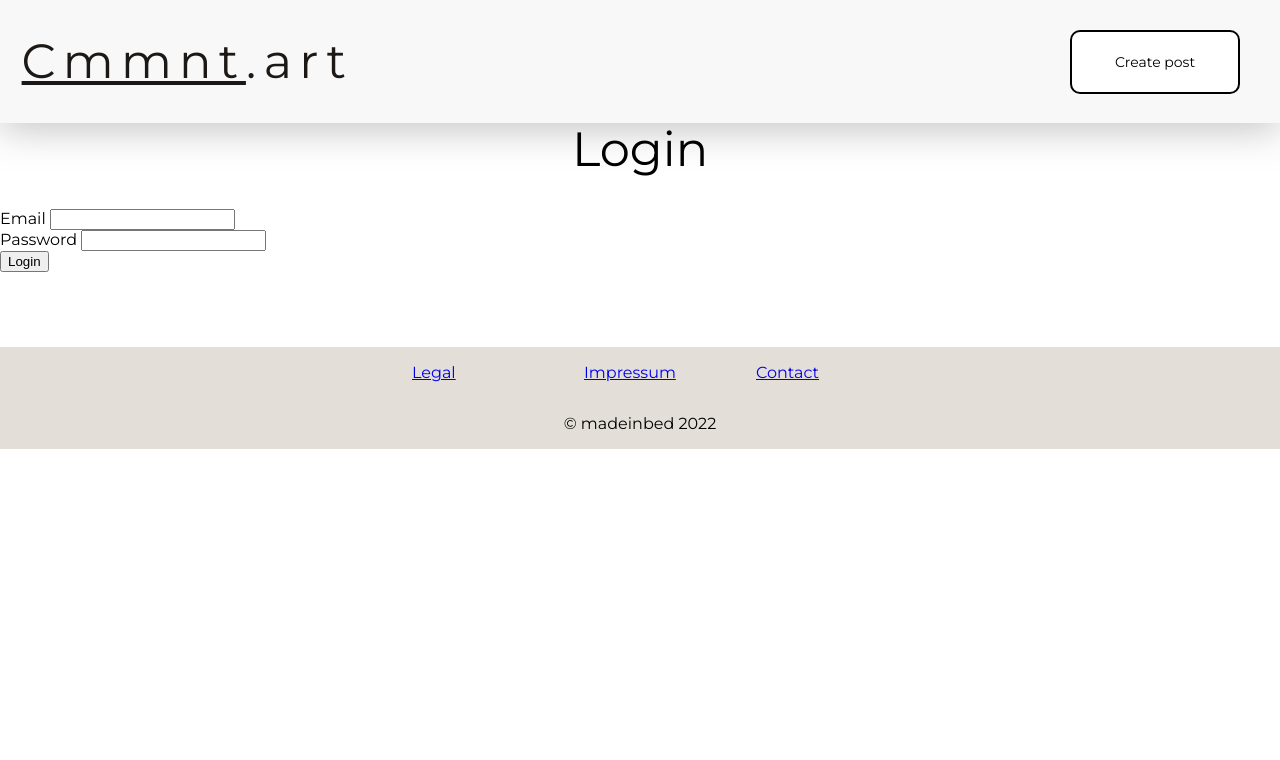
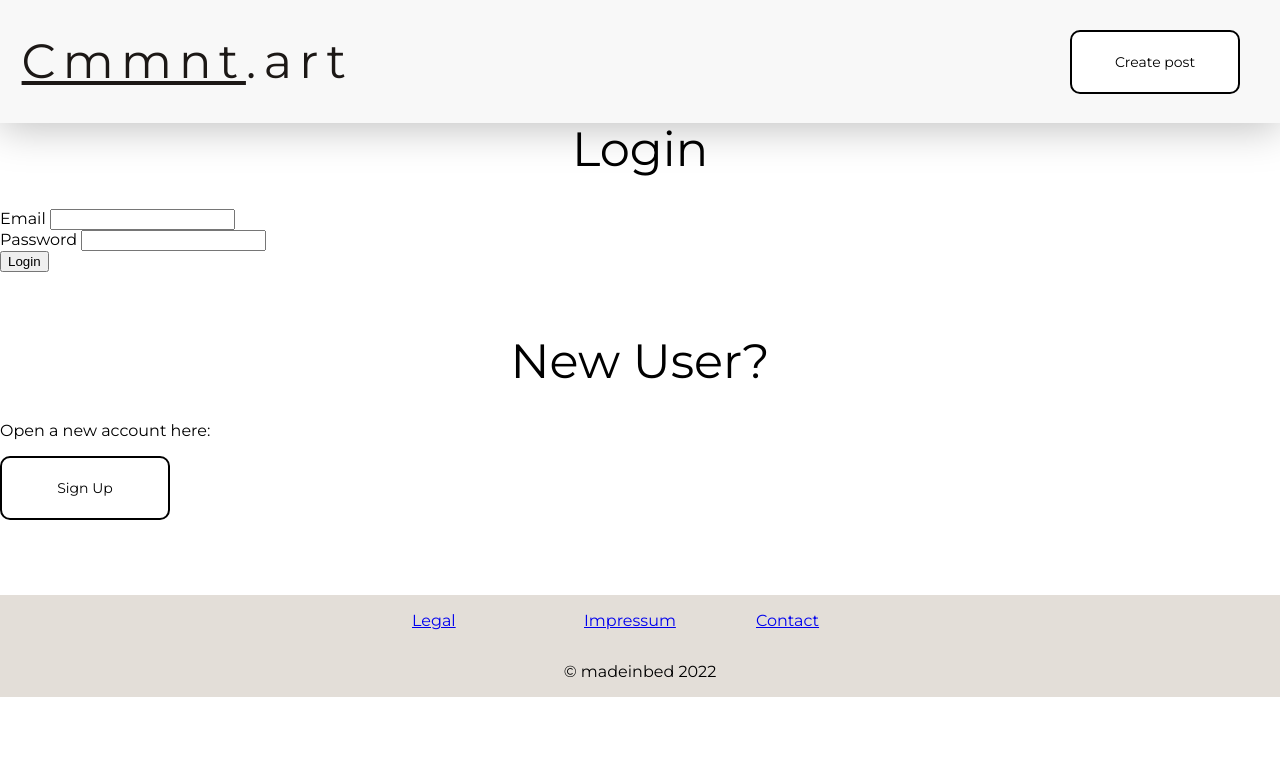
Before and after one commit to odonald/project-se, a Flask app: page /login in a window 1280 px wide. Shown: the top 760 px of the page. Run offline with Flask 2, Linux system fonts and the light colour scheme.

Commit message:
Fixed Url redirect for unauthorized users to point to login page. Added sign up to login page. Fixed Links, to point to the right resources in general. Cleared DB. Added create page to authorized users only.

```diff
--- a/app/app.py
+++ b/app/app.py
@@ -6,6 +6,9 @@ from app.extensions.authentication import login_manager
 def create_app():
     app = Flask(__name__)
     app.config.from_object('app.config')
+    login_manager.login_view = "users.get_login"
+
+
 
     register_extensions(app)
     register_blueprints(app)
--- a/app/module_blog_post/routes.py
+++ b/app/module_blog_post/routes.py
@@ -32,6 +32,7 @@ def newpost():
     return render_template("/module_blog_post/index.html", posts=posts)
 
 @blueprint.route('/create', methods=('GET', 'POST'))
+@login_required
 def create():
     if request.method == 'POST':
         title = request.form['title']
--- a/app/templates/main_pages/navbar.html
+++ b/app/templates/main_pages/navbar.html
@@ -1,6 +1,6 @@
 <div class="flex-container-nav">
     <h1 class="logo"><a href="{{ url_for('main_pages.home') }}"><u>Cmmnt</u>.art</a></h1>
     <ul class="navigation">
-        <li><button type="button" class="button" onclick="window.location.href='/login'" >Create post</button></li>
+        <li><button type="button" class="button" onclick="window.location.href='/create'" >Create post</button></li>
     </ul>
   </div>
--- a/app/templates/module_blog_post/index.html
+++ b/app/templates/module_blog_post/index.html
@@ -6,7 +6,8 @@
 <h1>{% block title %} Posts {% endblock %}</h1>
     {% for post in posts %}
         <div class='post'>
-            <p>{{ post['created'] }}</p>
+            <!-- Don't want to show date and time for now. Maybe later-->
+            <!-- <p>{{ post['created'] }}</p>-->
             <h2>{{ post['title'] }}</h2>
             <p>{{ post['content'] }}</p>
             <button type="button" class="center button-two" onclick="window.location.href='{{ url_for('module_blog_post.edit', id=post['id']) }}'" >Edit</button>
--- a/app/templates/users/login.html
+++ b/app/templates/users/login.html
@@ -20,6 +20,11 @@
 
     <input type="submit" value="Login">
   </form>
+
+<h1>New User?</h1>
+<p>Open a new account here:</p>
+<button type="button" class="button" onclick="window.location.href='/register'" >Sign Up</button>
+
 {% endblock %}
 
 {% block footer %}{% endblock %}
--- a/app/users/routes.py
+++ b/app/users/routes.py
@@ -1,8 +1,9 @@
 from flask import Blueprint, render_template, request, request, url_for, redirect
 from werkzeug.security import generate_password_hash, check_password_hash
 from app.users.models import User
-from flask_login import login_user, logout_user
+from flask_login import login_user, logout_user, login_manager
 
+login_manager.login_view = "users.login"
 
 blueprint = Blueprint('users', __name__)
 
```
Also changed, not shown: app/templates/main_pages/Index.html (+3 -5 lines), app/database.db, app/main_pages/database.db, app/static/img/QR-Mock.png, app/users/__init__.py (line endings or trailing spaces).
